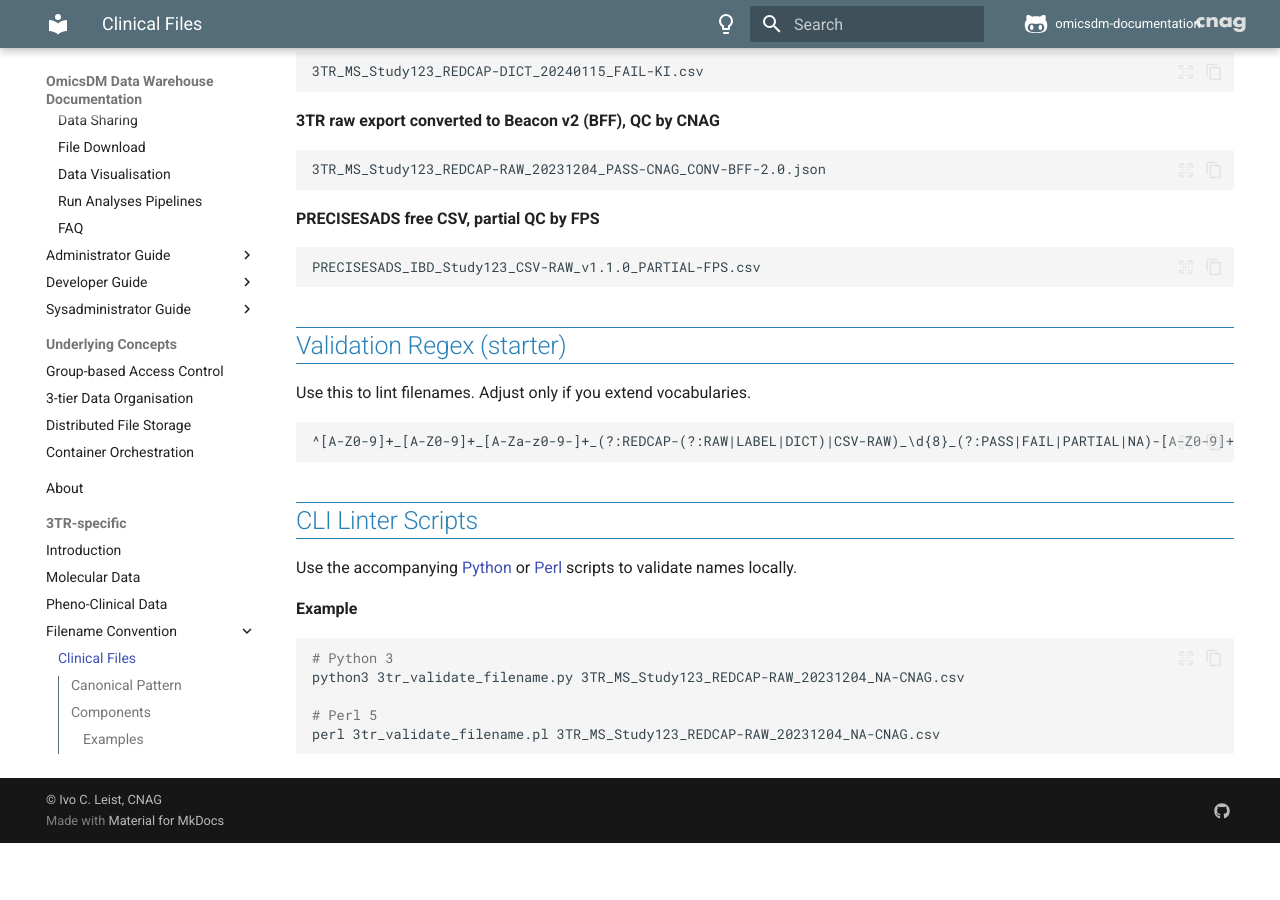
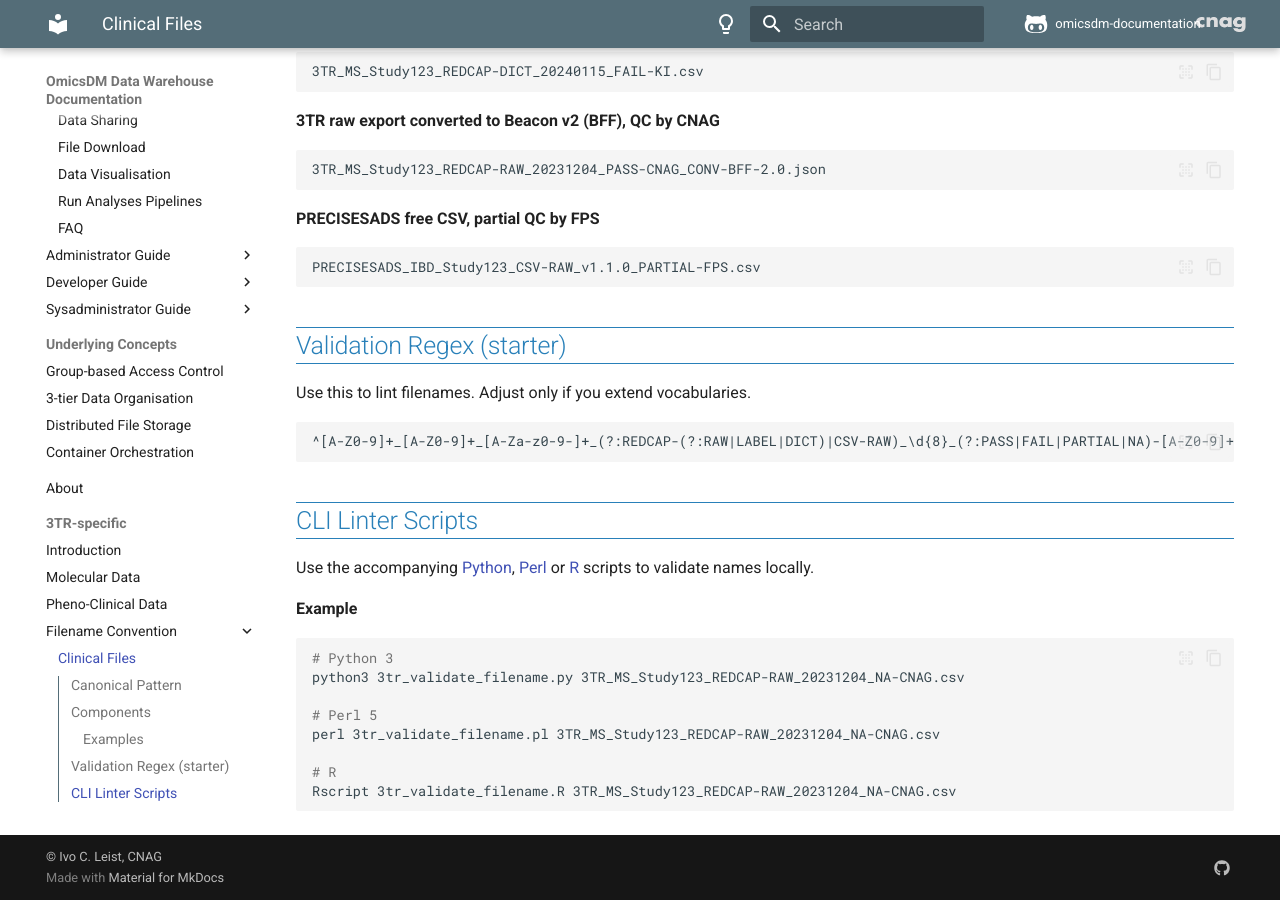
Before and after one commit to CNAG-Biomedical-Informatics/omicsdm-documentation, an MkDocs documentation site: the page built from docs/content/3tr-specific/pheno-clinical-data-nomenclature.md, in a window 1280 px wide and 900 px high, scrolled down 1299 px. Built offline with MkDocs 1.6.1 and Material for MkDocs 9.7.7, drawn with Linux system fonts in a browser that asks for light colours; comment, search, counter and statistics services are not loaded; before the commit the page ends 2142 px from its top, so only the background shows below that.

Commit message:
Add 3tr_validate_filename.R

````diff
--- a/docs/content/3tr-specific/pheno-clinical-data-nomenclature.md
+++ b/docs/content/3tr-specific/pheno-clinical-data-nomenclature.md
@@ -78,7 +78,7 @@
 
 ## CLI Linter Scripts
 
-Use the accompanying [Python](https://github.com/CNAG-Biomedical-Informatics/omicsdm-documentation/blob/main/docs/content/3tr-specific/3tr_validate_filename.py)  or [Perl](https://github.com/CNAG-Biomedical-Informatics/omicsdm-documentation/blob/main/docs/content/3tr-specific/3tr_validate_filename.pl) scripts to validate names locally.
+Use the accompanying [Python](https://github.com/CNAG-Biomedical-Informatics/omicsdm-documentation/blob/main/docs/content/3tr-specific/3tr_validate_filename.py), [Perl](https://github.com/CNAG-Biomedical-Informatics/omicsdm-documentation/blob/main/docs/content/3tr-specific/3tr_validate_filename.pl) or [R](https://github.com/CNAG-Biomedical-Informatics/omicsdm-documentation/blob/main/docs/content/3tr-specific/3tr_validate_filename.R) scripts to validate names locally.
 
 **Example**
 
@@ -88,4 +88,7 @@
 
 # Perl 5
 perl 3tr_validate_filename.pl 3TR_MS_Study123_REDCAP-RAW_20231204_NA-CNAG.csv
+
+# R
+Rscript 3tr_validate_filename.R 3TR_MS_Study123_REDCAP-RAW_20231204_NA-CNAG.csv
 ```
````
Also changed, not shown: 1 other file.
